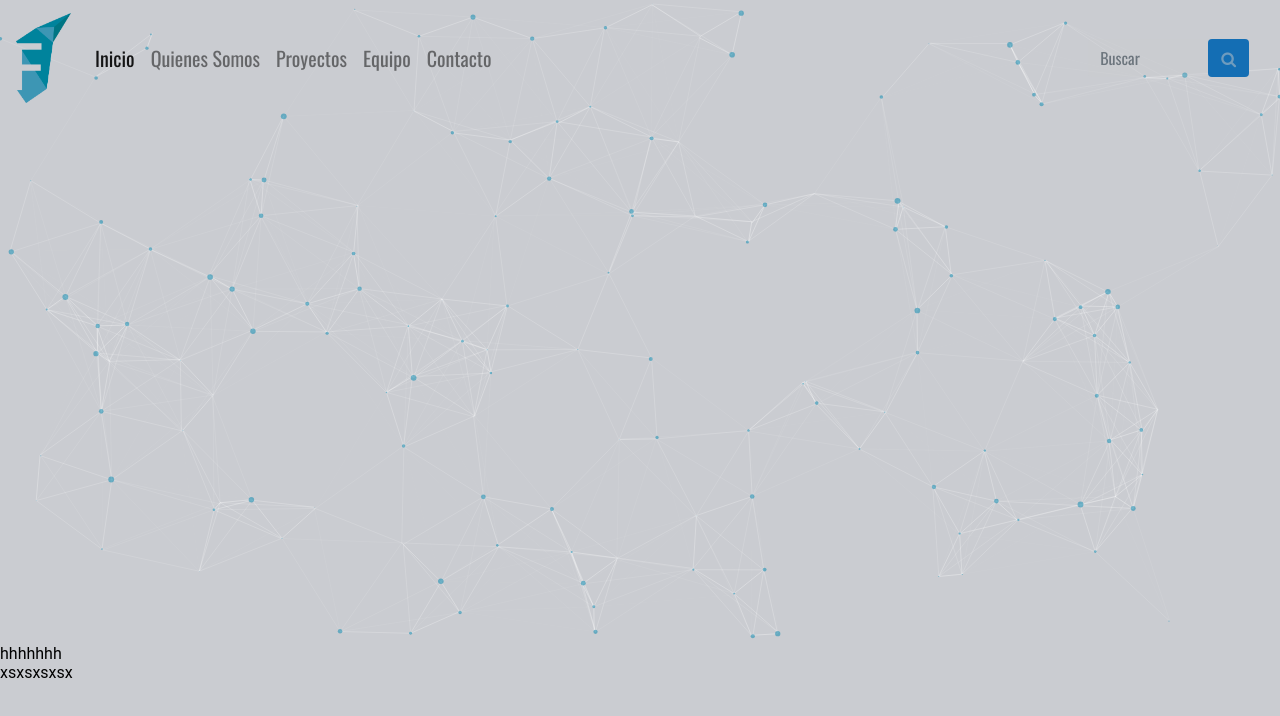
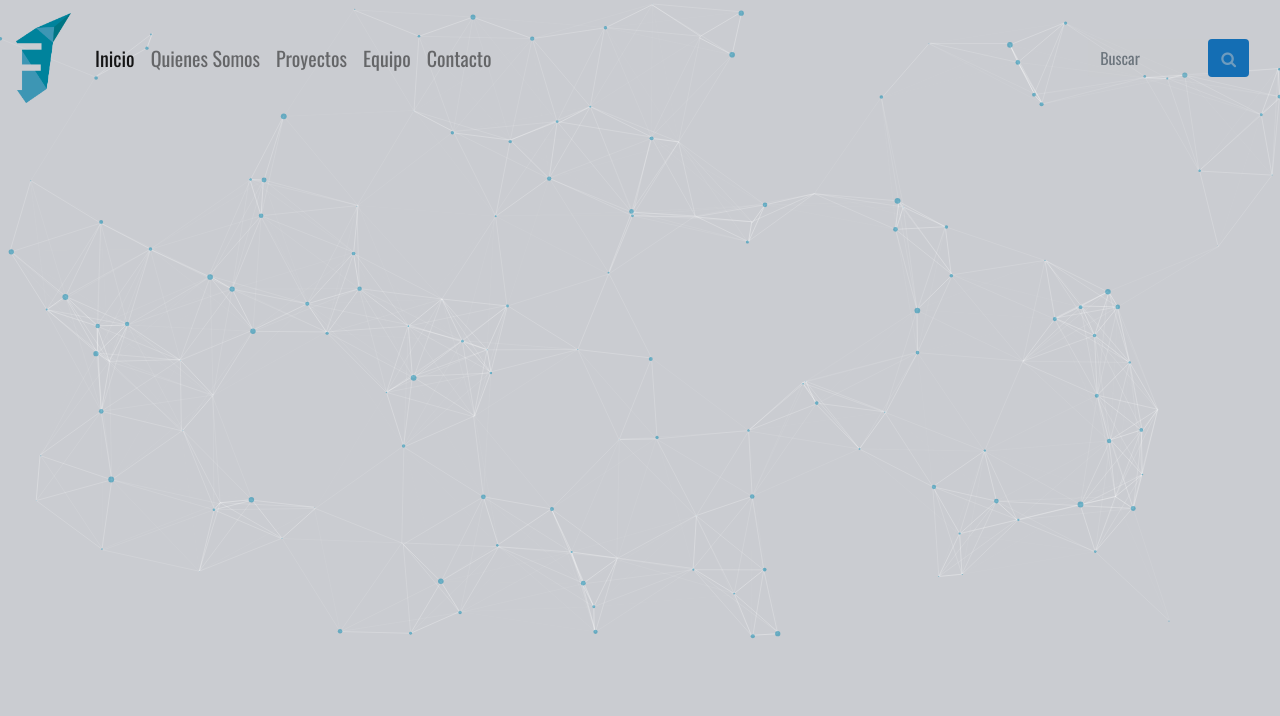
Before and after one commit to siaoscarmiranda/PWFractal, a plain HTML site: page PWFractal/indexf.html in a window 1280 px wide. Drawn offline with nearby package versions, Linux system fonts and the light colour scheme; animation ran at ten frames a second; a web font is replaced by a local one.

Commit message:
Prueba VSC Cristian Tavares

```diff
--- a/PWFractal/indexf.html
+++ b/PWFractal/indexf.html
@@ -24,8 +24,7 @@
   <div id="particles-js"></div>
 
 
-  <h1 >hhhhhhh</h1>
-  <h1>xsxsxsxsx</h1>
+
 
 
 
```
